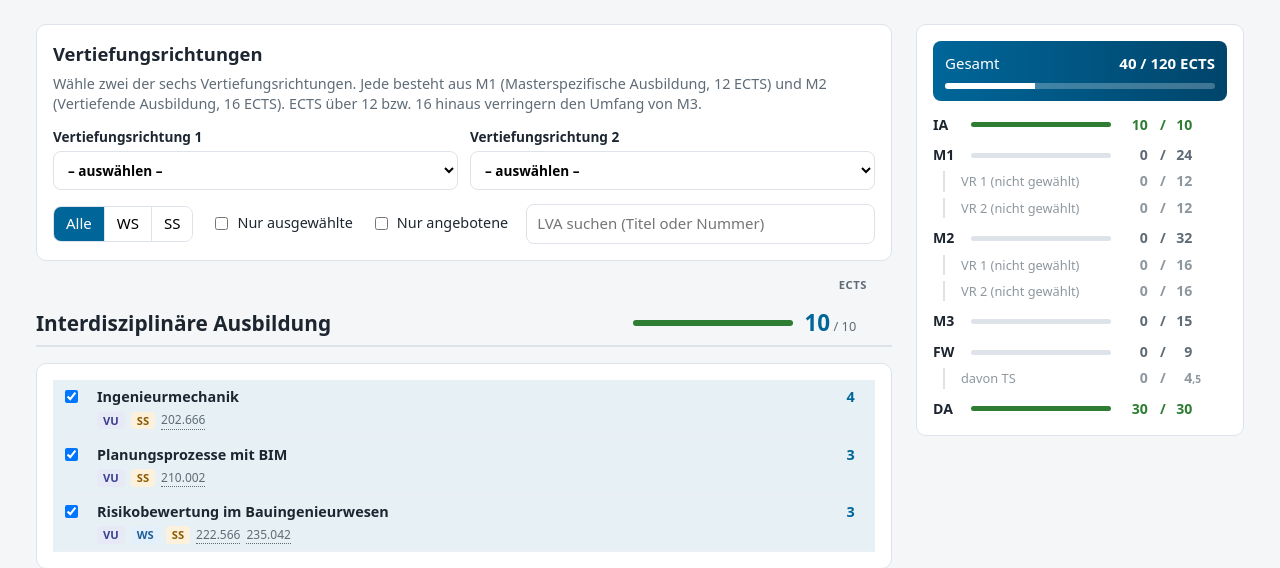
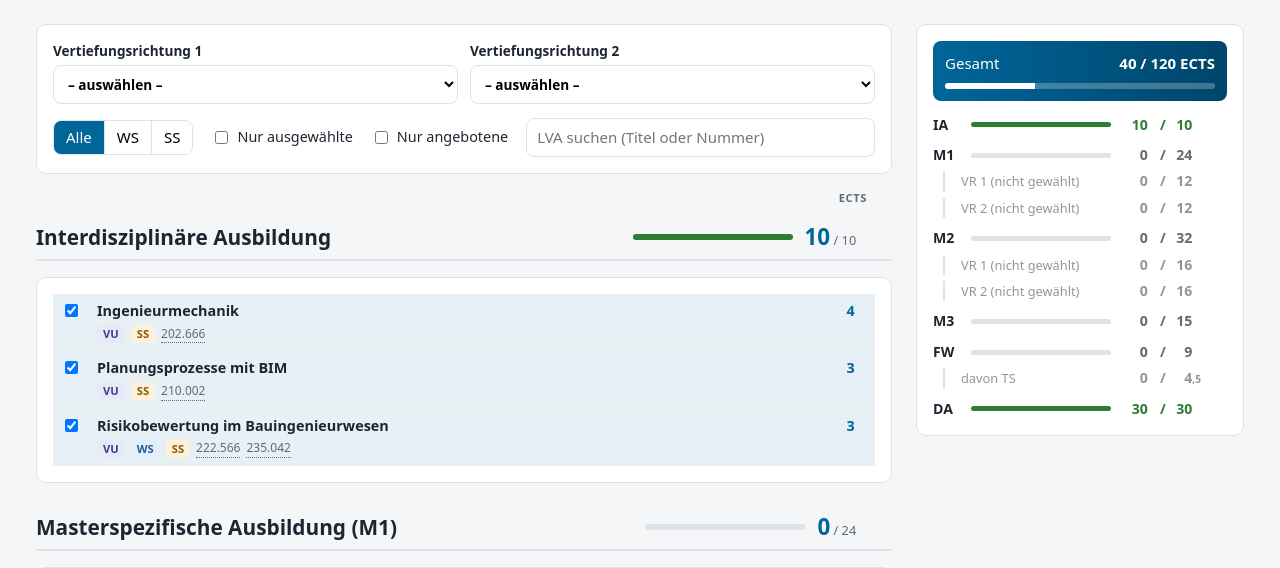
Before and after one commit to sushimako/tubi-master, a Flask app: page / in a window 1280 px wide. Shown: the part 126-694 px from the top of the page. Run offline with Flask 3, Linux system fonts and the light colour scheme.

Commit message:
Remove specialization intro text
Co-Authored-By: Claude Opus 5 <noreply@anthropic.com>
Claude-Session: https://claude.ai/code/session_01Memsf5CWX4X4Cty2oU7PFU

```diff
--- a/templates/index.html
+++ b/templates/index.html
@@ -17,11 +17,6 @@
   <div class="wrap layout">
     <main>
       <section class="card">
-        <h2>Vertiefungsrichtungen</h2>
-        <p class="hint">
-          Wähle zwei der sechs Vertiefungsrichtungen. Jede besteht aus M1 (Masterspezifische Ausbildung, 12 ECTS)
-          und M2 (Vertiefende Ausbildung, 16 ECTS). ECTS über 12 bzw. 16 hinaus verringern den Umfang von M3.
-        </p>
         <div class="spec-grid">
           <label>Vertiefungsrichtung 1 <select id="spec1"></select></label>
           <label>Vertiefungsrichtung 2 <select id="spec2"></select></label>
```
